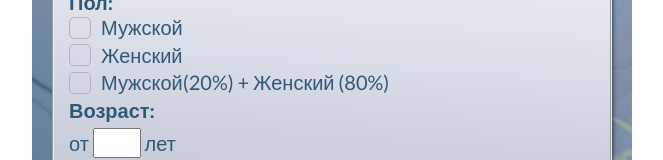
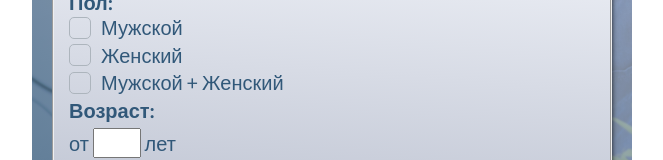
Before and after one commit to bevzenj/zakaz, a plain HTML site: page index.html in a window 1280 px wide. Shown: the part 356-516 px from the top of the page, without its empty margins (308-971 px from the left). Drawn offline with Linux system fonts and the light colour scheme.

Commit message:
Update index.html

```diff
--- a/index.html
+++ b/index.html
@@ -35,7 +35,7 @@
             </div>
             <div>
                 <input type="checkbox" name="fe-male" id="fe-male" class="custom-checkbox">
-                <label for="fe-male">Мужской(20%) + Женский (80%)</label>
+                <label for="fe-male">Мужской + Женский</label>
             </div>
             <div class="age">
                 <label for="age" class="subtitle">Возраст:</label>
```
